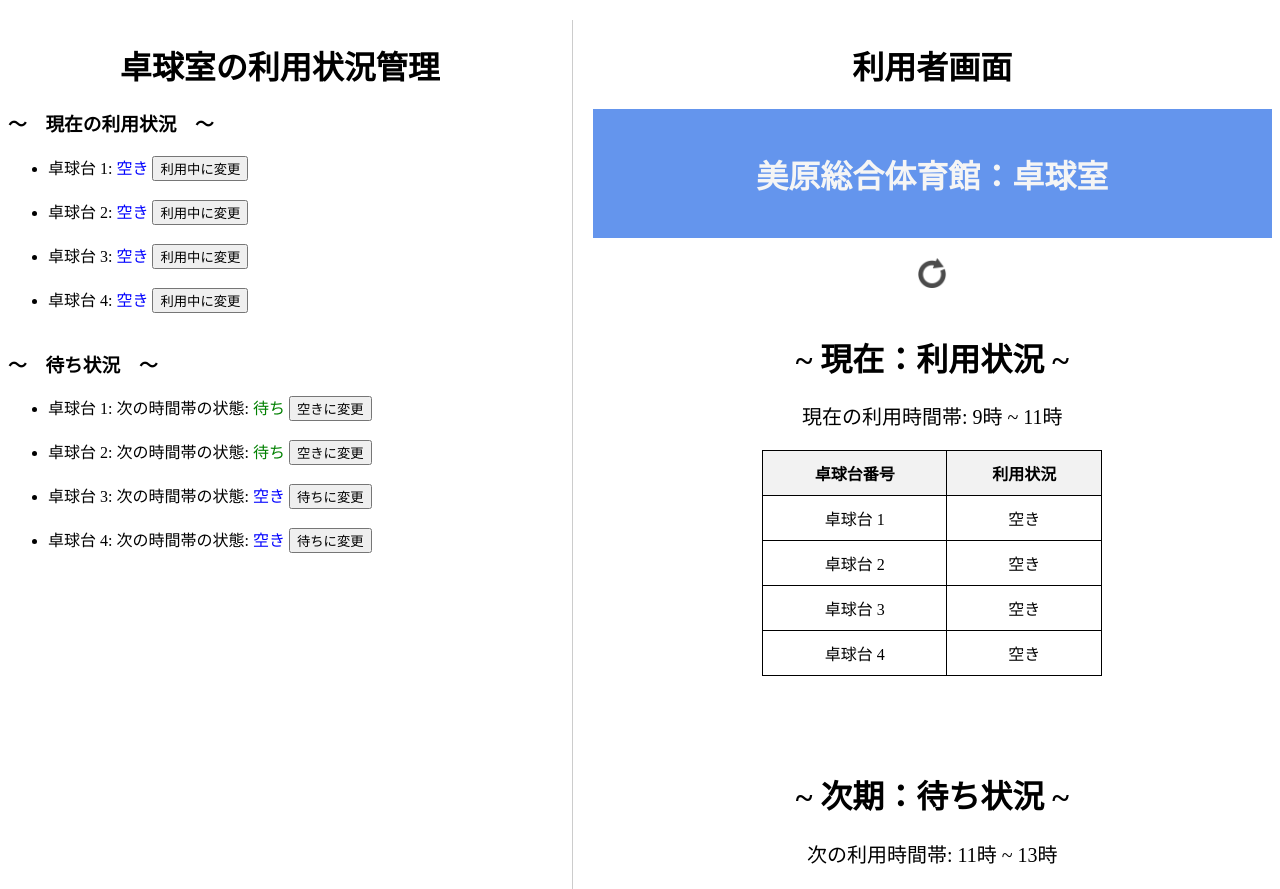
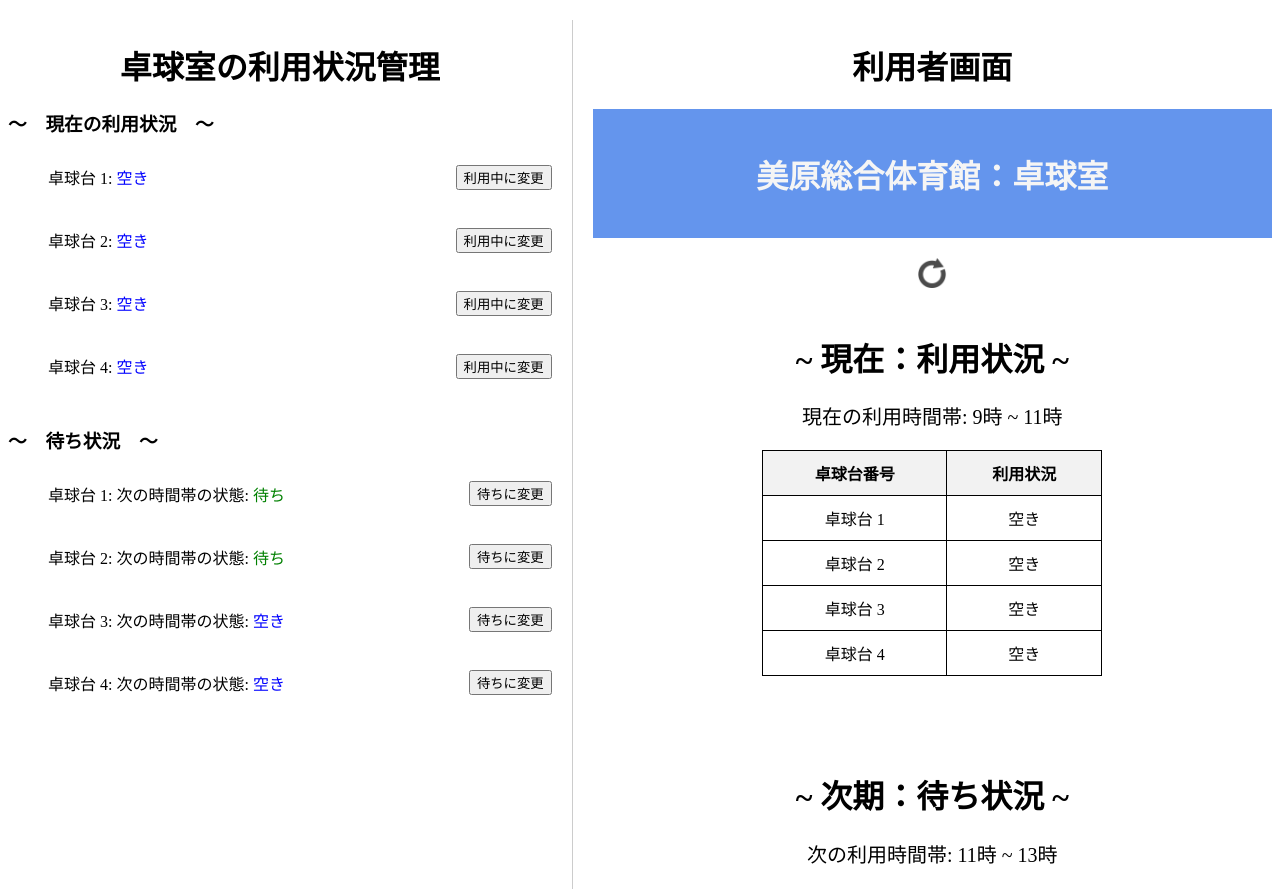
Before and after one commit to rmcait/Table_tennis, a Django app: page /app/employee/ in a window 1280 px wide. Shown: the part 194-1083 px from the top of the page. Run offline with Django 5.2, Linux system fonts and the light colour scheme; a user stored in the database is signed in; data comes from the database, SQL or seed files in the repository.

Commit message:
html 番号の移動修正

```diff
--- a/templates/employee.html
+++ b/templates/employee.html
@@ -92,6 +92,14 @@
             color: red;
         }
 
+        .table-item {
+            display: flex;
+            justify-content: space-between;
+            align-items: center;
+            padding: 10px 0;
+        }
+
+
 
     </style>
 </head>
@@ -110,13 +118,17 @@
     <ul>
 
             {% for table in tables %}
-        <li>
+        <li class="table-item">
+            <div class="table-info">
                 <span class="{% if table.is_occupied %}status-occupied{% else %}status-available{% endif %}">
                     <span class="table-number">卓球台 {{ table.number }}:</span> {{ table.is_occupied|yesno:"利用中,空き" }}
                 </span>
+            </div>
+            <div class="table-action">
                 <button type="submit" name="table_id" value="{{ table.id }}">
                     {{ table.is_occupied|yesno:"空きに変更,利用中に変更" }}
                 </button>
+            </div>
         </li>
         <br>
             {% endfor %}
@@ -136,18 +148,22 @@
     </ul>
 {% endif %}
         {% for table in tables %}
-            <li>
+            <li class="table-item">
+                <div class="table-info">
                     卓球台 {{ table.number }}:
                     {% for waiting in waiting_list %}
                         {% if waiting.table.id == table.id %}
                         <span class="{% if waiting.next_is_occupied %}status-waiting{% else %}status-available{% endif %}">
                             <span class="table-number">次の時間帯の状態: </span>{{ waiting.next_is_occupied|yesno:"待ち,空き" }}
                         </span>
+                        {% endif %}
+                    {% endfor %}
+                </div>
+                <div class="table-action">
                     <button type="submit" name="table_id" value="{{ table.id }}">
                         {{ waiting.next_is_occupied|yesno:"空きに変更,待ちに変更" }}
                     </button>
-                    {% endif %}
-                {% endfor %}
+                </div>
             </li>
         <br>
         {% endfor %}
```
Lines whose indentation alone changed are shown as unchanged.
